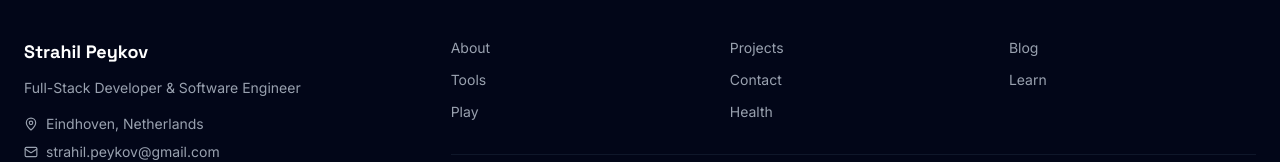
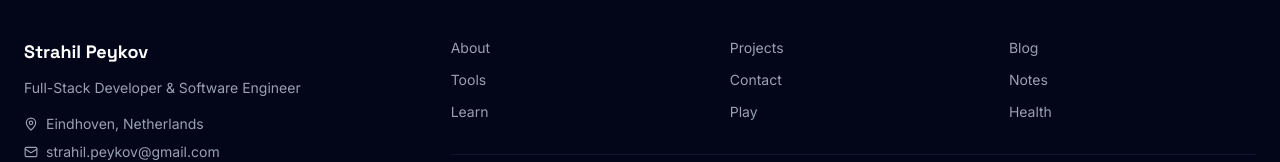
Before and after one commit to StrahilPeykov/strahil, a Next.js app: page / in a window 1280 px wide. Shown: the part 3105-3267 px from the top of the page. Built offline with nearby package versions, Linux system fonts and the light colour scheme; no server answers.

Commit message:
update routes

```diff
--- a/src/app/sitemap.ts
+++ b/src/app/sitemap.ts
@@ -23,6 +23,12 @@ export default function sitemap(): MetadataRoute.Sitemap {
       priority: 0.9,
     },
     {
+      url: `${baseUrl}/blog`,
+      lastModified: new Date(),
+      changeFrequency: 'weekly',
+      priority: 0.8,
+    },
+    {
       url: `${baseUrl}/notes`,
       lastModified: new Date(),
       changeFrequency: 'weekly',
@@ -36,18 +42,6 @@ export default function sitemap(): MetadataRoute.Sitemap {
     },
     {
       url: `${baseUrl}/tools`,
-      lastModified: new Date(),
-      changeFrequency: 'weekly',
-      priority: 0.7,
-    },
-    {
-      url: `${baseUrl}/library`,
-      lastModified: new Date(),
-      changeFrequency: 'weekly',
-      priority: 0.7,
-    },
-    {
-      url: `${baseUrl}/media`,
       lastModified: new Date(),
       changeFrequency: 'weekly',
       priority: 0.7,
@@ -71,7 +65,7 @@ export default function sitemap(): MetadataRoute.Sitemap {
       priority: 0.8,
     },
     {
-      url: `${baseUrl}/fitness`,
+      url: `${baseUrl}/health`,
       lastModified: new Date(),
       changeFrequency: 'weekly',
       priority: 0.5,
--- a/src/data/navigation.ts
+++ b/src/data/navigation.ts
@@ -1,4 +1,4 @@
-import { Briefcase, PenTool, User, Mail, Wrench, GraduationCap, Heart, Gamepad2 } from 'lucide-react'
+import { Briefcase, PenTool, User, Mail, Wrench, GraduationCap, Heart, Gamepad2, Brain } from 'lucide-react'
 import type { NavigationItem } from '../types/navigation'
 
 export const allNavigationItems: NavigationItem[] = [
@@ -51,6 +51,15 @@ export const allNavigationItems: NavigationItem[] = [
 
   // Secondary pages - these go in "More" dropdown
   {
+    id: 'notes',
+    href: '/notes',
+    label: 'Notes',
+    icon: Brain,
+    description: 'Ideas & observations',
+    color: '#8b5cf6',
+    gradient: 'from-violet-500/10 to-purple-500/10'
+  },
+  {
     id: 'courses',
     href: '/courses',
     label: 'Learn',
```
